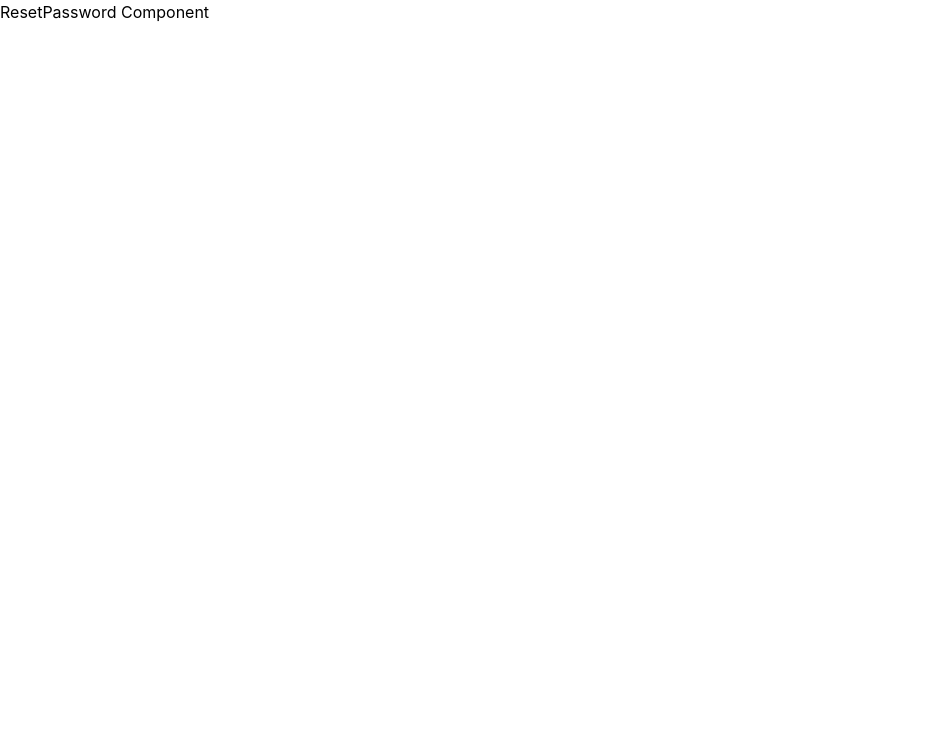
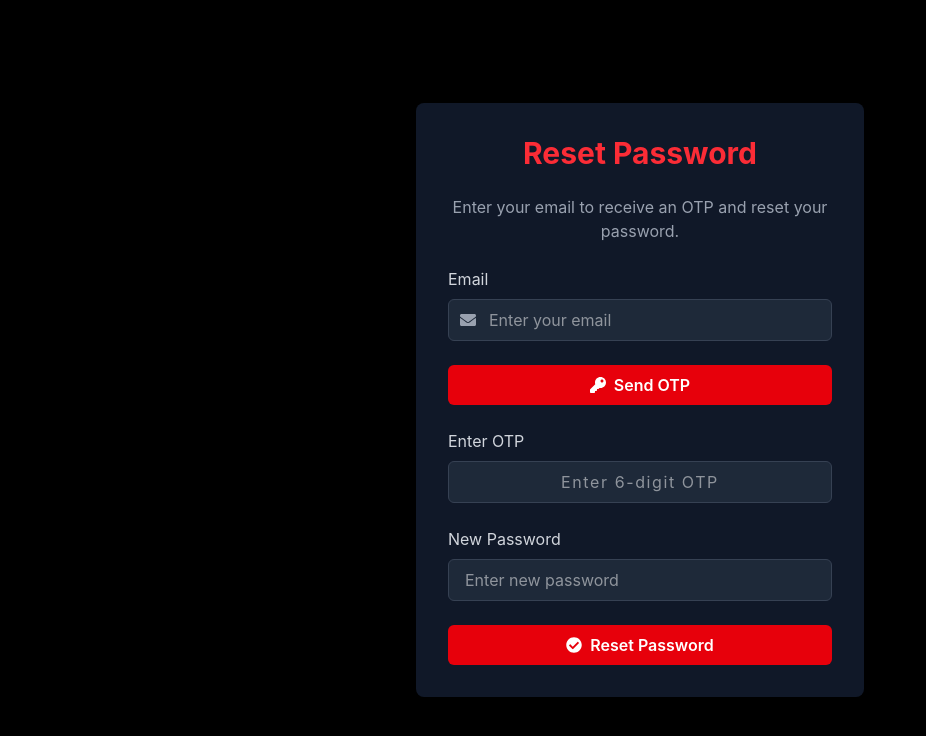
Before and after one commit to malaka96/authify-frontend, a React (Vite) app: page /reset-password in a window 1280 px wide. Shown: the top 736 px of the page, without its empty margins (0-926 px from the left). Built offline with nearby package versions, Linux system fonts and the light colour scheme; no server answers.

Commit message:
created reset password page ui

```diff
--- a/src/components/LoadingScreen.tsx
+++ b/src/components/LoadingScreen.tsx
@@ -1,12 +1,7 @@
-import { FaShieldAlt } from "react-icons/fa";
 
 const LoadingScreen = () => {
   return (
     <div className="flex flex-col items-center justify-center min-h-screen bg-black text-white">
-
-      <div className="relative mb-6">
-        <FaShieldAlt className="text-red-500 text-6xl animate-pulse" />
-      </div>
 
       <h1 className="text-3xl font-bold text-red-500 mb-3">
         Authify
--- a/src/pages/ResetPassword.tsx
+++ b/src/pages/ResetPassword.tsx
@@ -1,10 +1,74 @@
+import { FaEnvelope, FaKey, FaCheckCircle } from "react-icons/fa";
 
 const ResetPassword = () => {
   return (
-    <div>
-        ResetPassword Component
+    <div className="flex items-center justify-center min-h-screen bg-black text-white px-6">
+      <div className="w-full max-w-md bg-gray-900 rounded-lg shadow-lg p-8">
+
+        {/* Title */}
+        <h2 className="text-3xl font-bold text-red-500 mb-6 text-center">
+          Reset Password
+        </h2>
+
+        {/* Description */}
+        <p className="text-gray-400 text-center mb-6">
+          Enter your email to receive an OTP and reset your password.
+        </p>
+
+        {/* Email Input */}
+        <div className="mb-6">
+          <label className="block text-gray-300 mb-2">Email</label>
+          <div className="relative">
+            <FaEnvelope className="absolute left-3 top-1/2 -translate-y-1/2 text-gray-400" />
+            <input
+              type="email"
+              placeholder="Enter your email"
+              className="w-full pl-10 pr-4 py-2 rounded-md bg-gray-800 text-white border border-gray-700 focus:outline-none focus:ring-2 focus:ring-red-500"
+            />
+          </div>
+        </div>
+
+        {/* Send OTP Button */}
+        <button
+          type="button"
+          className="w-full flex items-center justify-center gap-2 bg-red-600 hover:bg-red-700 text-white px-4 py-2 rounded-md font-semibold transition duration-200 mb-6"
+        >
+          <FaKey />
+          Send OTP
+        </button>
+
+        {/* OTP Input */}
+        <div className="mb-6">
+          <label className="block text-gray-300 mb-2">Enter OTP</label>
+          <input
+            type="text"
+            placeholder="Enter 6-digit OTP"
+            className="w-full px-4 py-2 rounded-md bg-gray-800 text-white border border-gray-700 focus:outline-none focus:ring-2 focus:ring-red-500 text-center tracking-widest"
+          />
+        </div>
+
+        {/* New Password Input */}
+        <div className="mb-6">
+          <label className="block text-gray-300 mb-2">New Password</label>
+          <input
+            type="password"
+            placeholder="Enter new password"
+            className="w-full px-4 py-2 rounded-md bg-gray-800 text-white border border-gray-700 focus:outline-none focus:ring-2 focus:ring-red-500"
+          />
+        </div>
+
+        {/* Reset Button */}
+        <button
+          type="button"
+          className="w-full flex items-center justify-center gap-2 bg-red-600 hover:bg-red-700 text-white px-4 py-2 rounded-md font-semibold transition duration-200"
+        >
+          <FaCheckCircle />
+          Reset Password
+        </button>
+
+      </div>
     </div>
-  )
-}
+  );
+};
 
 export default ResetPassword;
```
